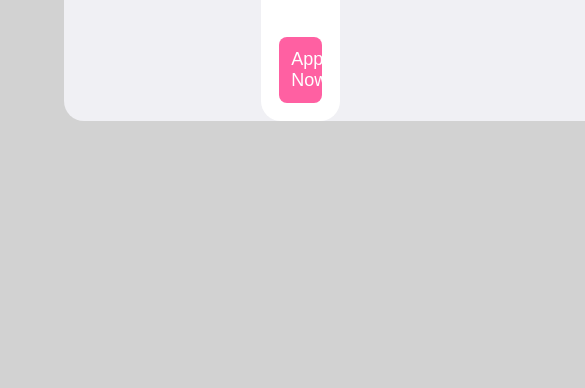
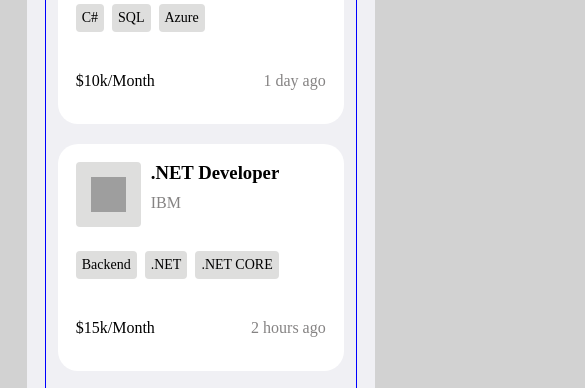
Before and after one commit to nabin-8/HTML-CSS-Projects, a plain HTML site: page 18_job_search/index.html in a window 390 px wide. Shown: the part 1097-1485 px from the top of the page, 585 px wide, since content can reach past the window. Before the commit the page ends 1226 px from the top, so only its background shows below. Drawn offline with Linux system fonts and the light colour scheme; grey boxes are pictures that could not be loaded.

Commit message:
responsive

```diff
--- a/18_job_search/style.css
+++ b/18_job_search/style.css
@@ -187,3 +187,53 @@ h3 {
     opacity: 0.9;
     cursor: pointer;
 }
+
+@media screen and (max-width:1440px) {
+    #main-section-container {
+        width: 90%;
+    }
+
+    .job-main-containers {
+        width: 300px;
+    }
+}
+
+
+@media screen and (max-width:1024px) {
+    #main-section-container {
+        width: 90%;
+        grid-template-columns: none;
+        grid-template-rows: 1fr 1fr;
+    }
+
+}
+
+
+@media screen and (max-width:768px) {
+
+    .job-main-containers {
+        width: 250px;
+    }
+
+    .left-container>nav>input {
+        width: 300px;
+    }
+}
+
+@media screen and (max-width:425px) {
+    #main-section-container {
+        grid-template-rows: 1fr;
+    }
+
+    .job-main-searchs {
+        grid-template-columns: none;
+        gap: 0;
+        row-gap: 20px;
+        border: 1px solid blue;
+    }
+
+    .right-container {
+        visibility: hidden;
+        display: none;
+    }
+}
```
